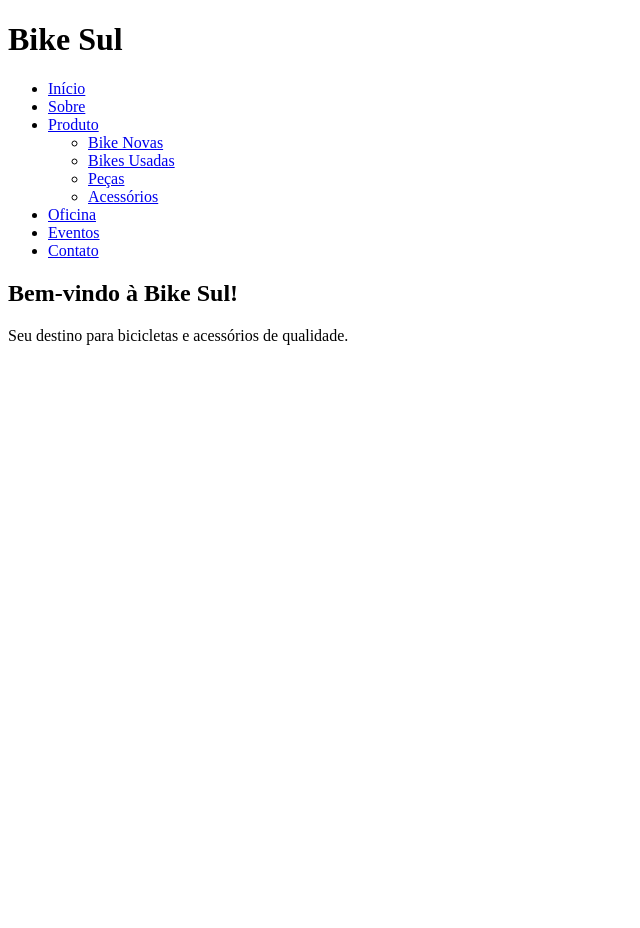
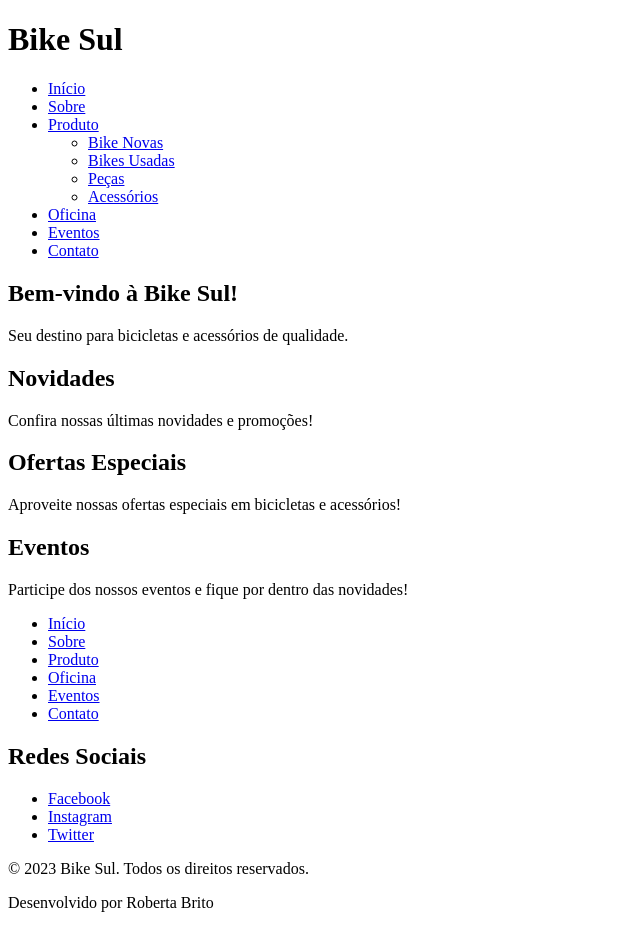
Before and after one commit to robertamsbrito/sitebikesul, a plain HTML site: page index.html in a window 1280 px wide. Shown: the whole page, without its empty margins (0-640 px from the left). Before the commit the page ends 800 px from the top, so only its background shows below. Drawn offline with Linux system fonts and the light colour scheme.

Commit message:
novosite

```diff
--- a/index.html
+++ b/index.html
@@ -1,11 +1,13 @@
 <!DOCTYPE html>
 <html lang="pt-br">
+
 <head>
     <meta charset="UTF-8">
     <meta name="viewport" content="width=device-width, initial-scale=1.0">
     <link rel="stylesheet" href="style.css">
     <title>Bike Sul - Página Inicial</title>
 </head>
+
 <body>
     <header>
         <h1>Bike Sul</h1>
@@ -32,7 +34,43 @@
             <h2>Bem-vindo à Bike Sul!</h2>
             <p>Seu destino para bicicletas e acessórios de qualidade.</p>
         </div>
-
+        <main>
+            <section>
+                <h2>Novidades</h2>
+                <p>Confira nossas últimas novidades e promoções!</p>
+            </section>
+            <section>
+                <h2>Ofertas Especiais</h2>
+                <p>Aproveite nossas ofertas especiais em bicicletas e acessórios!</p>
+            </section>
+            <section>
+                <h2>Eventos</h2>
+                <p>Participe dos nossos eventos e fique por dentro das novidades!</p>
+            </section>
+        </main>
     </header>
 </body>
+<footer>
+    <nav>
+        <ul>
+            <li><a href="index.html">Início</a></li>
+            <li><a href="sobre.html">Sobre</a></li>
+            <li><a href="produtos.html">Produto</a></li>
+            <li><a href="oficina.html">Oficina</a></li>
+            <li><a href="eventos.html">Eventos</a></li>
+            <li><a href="contato.html">Contato</a></li>
+        </ul>
+        <section>
+            <h2>Redes Sociais</h2>
+            <ul>
+                <li><a href="https://www.facebook.com/BikeSul" target="_blank">Facebook</a></li>
+                <li><a href="https://www.instagram.com/BikeSul" target="_blank">Instagram</a></li>
+                <li><a href="https://www.twitter.com/BikeSul" target="_blank">Twitter</a></li>
+            </ul>
+        </section>
+        <p>&copy; 2023 Bike Sul. Todos os direitos reservados.</p>
+        <p>Desenvolvido por Roberta Brito</p>
+    </nav>
+</footer>
+<script src="script.js"></script>
 </html>
--- a/style.css
+++ b/style.css
@@ -0,0 +1,3 @@
+body {
+    background-color: white;
+}
```
